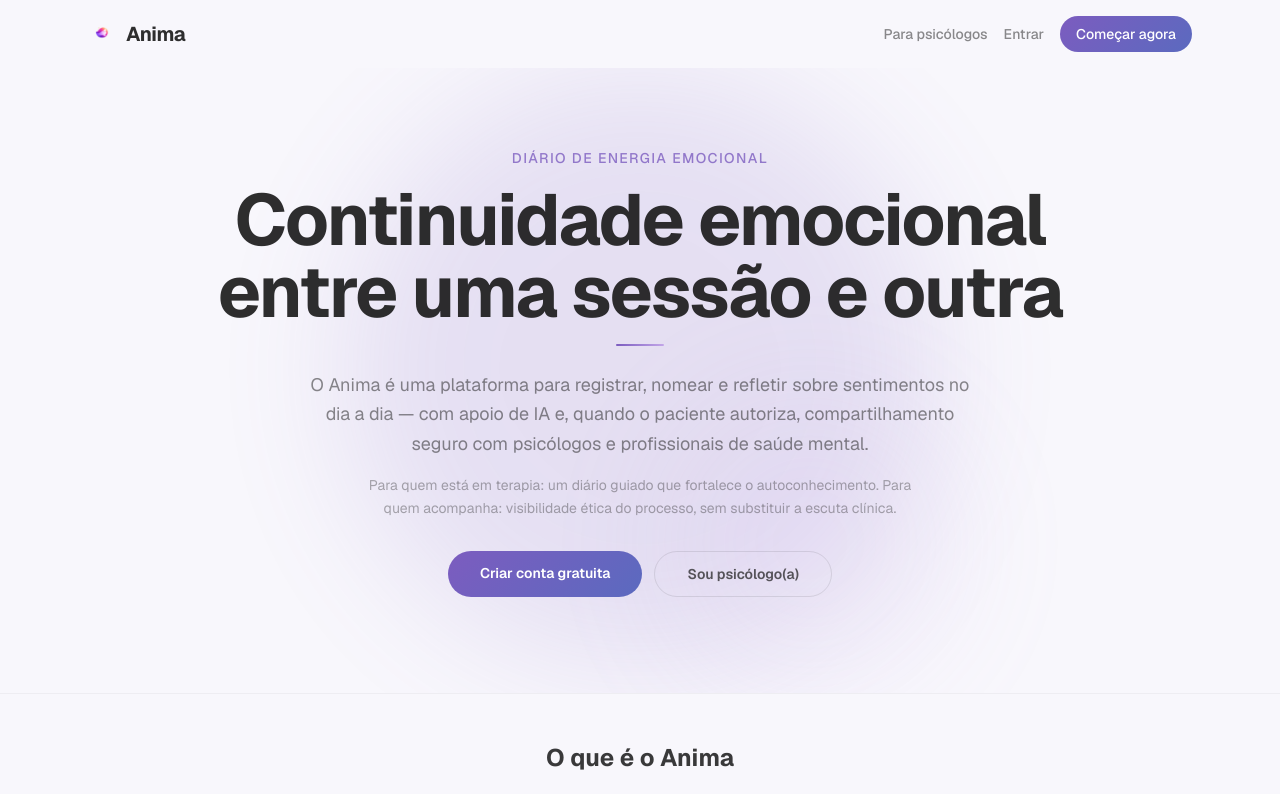
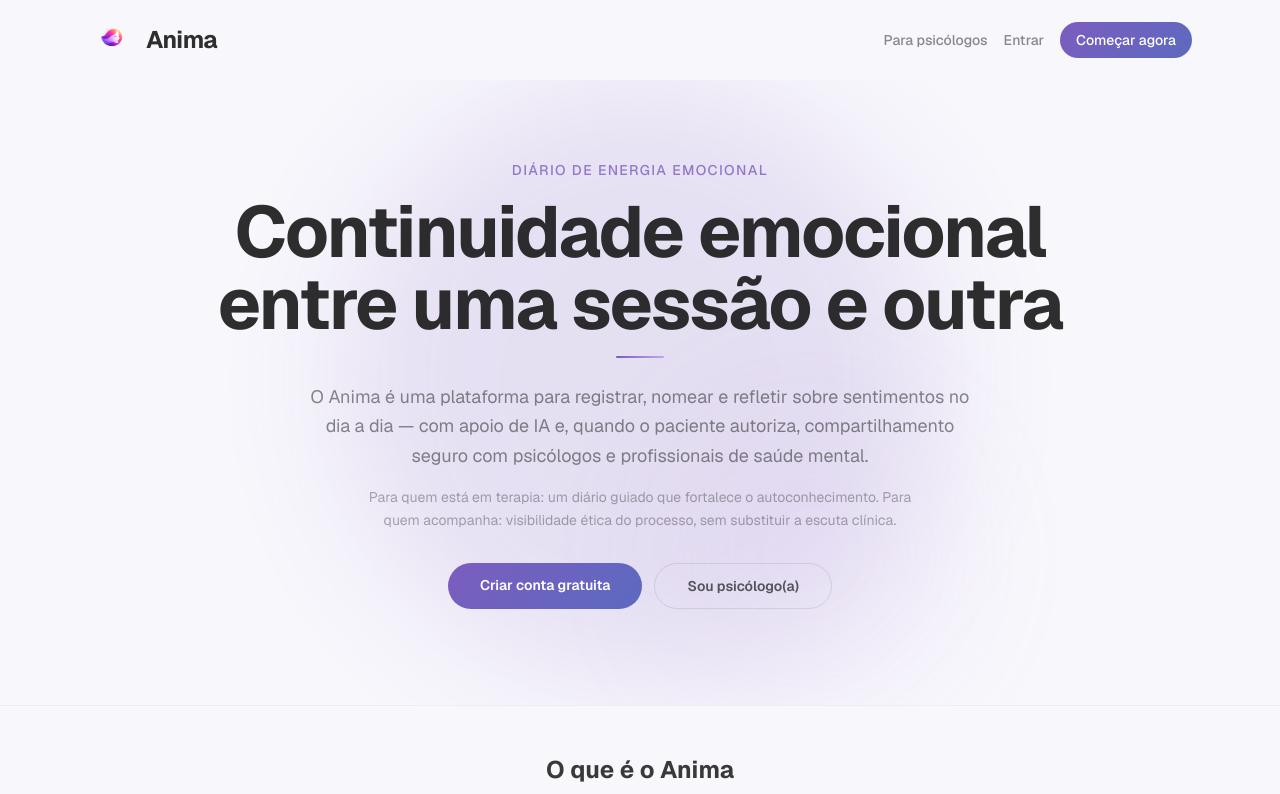
Before and after one commit to maikonweber/Anima, a Next.js app: page / in a window 1280 px wide. Shown: the top 794 px of the page. Built offline with nearby package versions, Linux system fonts and the light colour scheme; no server answers.

Commit message:
Update AnimaLogo component sizes and adjust logo usage in layout files: Change logo size from 'sm' to 'md' in Home and AssinaturaLayout, and modify icon definitions in layout.tsx for improved image handling.

```diff
--- a/app/assinatura/layout.tsx
+++ b/app/assinatura/layout.tsx
@@ -10,7 +10,7 @@ export default function AssinaturaLayout({
     <div className="min-h-full flex flex-col">
       <header className="border-b border-foreground/[0.06] px-4 sm:px-6 py-4">
         <div className="max-w-5xl mx-auto flex items-center justify-between">
-          <AnimaLogo href="/dashboard" size="sm" showWordmark />
+          <AnimaLogo href="/dashboard" size="md" showWordmark />
           <Link
             href="/dashboard/perfil"
             className="text-sm text-foreground/50 hover:text-anima-violet transition-colors"
--- a/app/layout.tsx
+++ b/app/layout.tsx
@@ -23,8 +23,9 @@ export const metadata: Metadata = {
   description:
     "Diário emocional com análise de IA. Registre como você se sente e descubra insights sobre sua energia.",
   icons: {
-    icon: "/logo.png",
-    apple: "/logo.png",
+    icon: [{ url: "/logo.png", type: "image/png" }],
+    shortcut: "/logo.png",
+    apple: [{ url: "/logo.png", type: "image/png" }],
   },
 };
 
--- a/app/page.tsx
+++ b/app/page.tsx
@@ -60,7 +60,7 @@ export default function Home() {
   return (
     <div className="flex flex-col min-h-full">
       <nav className="relative z-10 flex items-center justify-between px-6 py-4 max-w-6xl mx-auto w-full">
-        <AnimaLogo href="/" size="sm" showWordmark />
+        <AnimaLogo href="/" size="md" showWordmark />
         <div className="flex items-center gap-3 sm:gap-4">
           <a
             href="#para-psicologos"
--- a/components/brand/AnimaLogo.tsx
+++ b/components/brand/AnimaLogo.tsx
@@ -2,10 +2,10 @@ import Image from "next/image";
 import Link from "next/link";
 
 const SIZES = {
-  sm: 28,
-  md: 36,
-  lg: 44,
-  xl: 56,
+  sm: 36,
+  md: 48,
+  lg: 56,
+  xl: 72,
 } as const;
 
 type AnimaLogoSize = keyof typeof SIZES;
@@ -38,7 +38,11 @@ export function AnimaLogo({
         priority={size === "xl"}
       />
       {showWordmark && (
-        <span className="text-xl font-bold tracking-tight text-foreground/90">
+        <span
+          className={`font-bold tracking-tight text-foreground/90 ${
+            px >= 48 ? "text-2xl" : "text-xl"
+          }`}
+        >
           Anima
         </span>
       )}
```
Also changed, not shown: app/apple-icon.png (added), app/icon.png (added).
